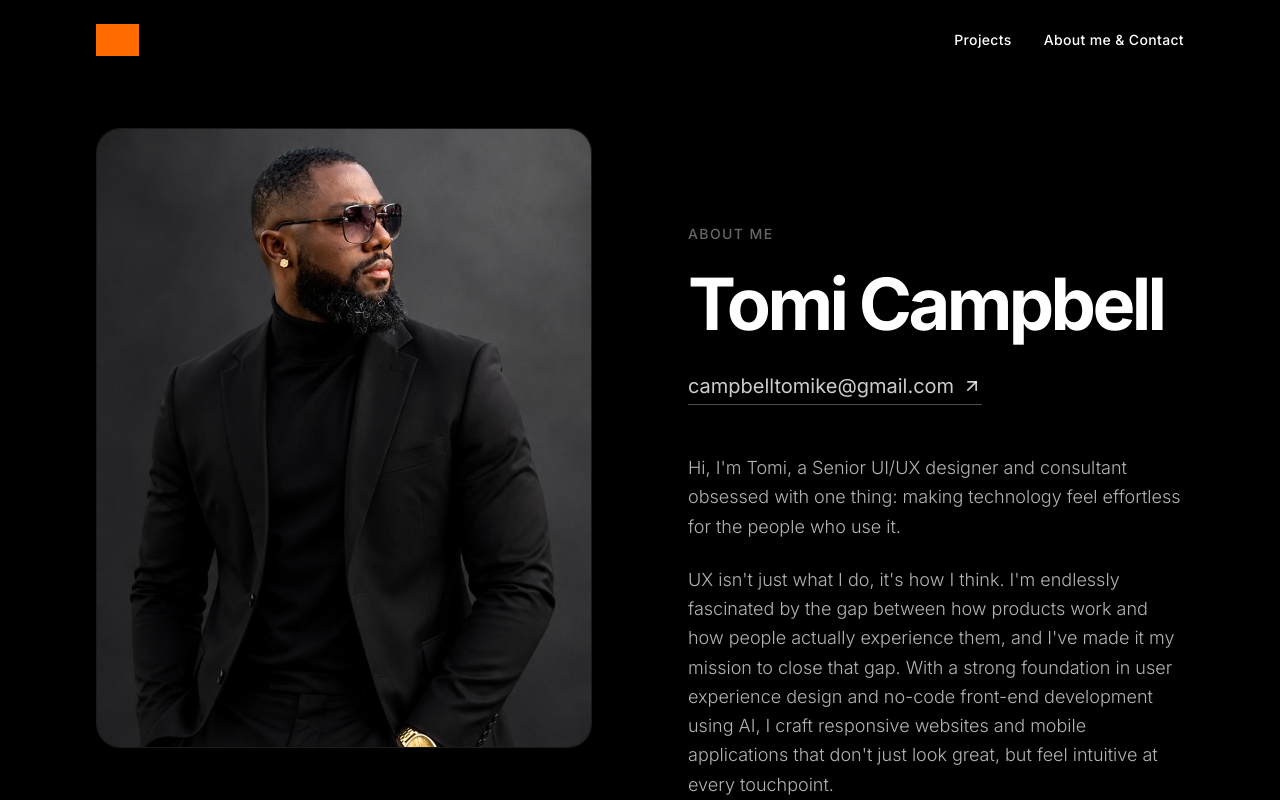
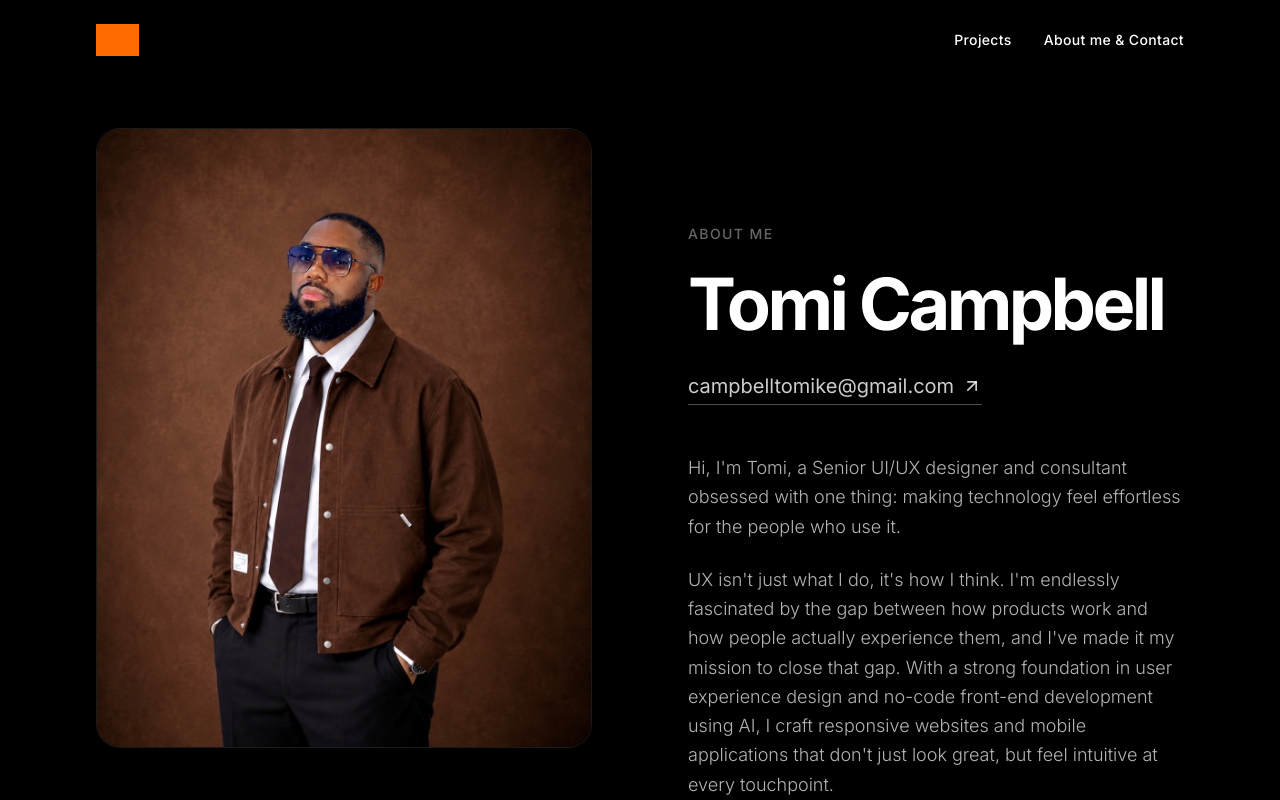
Before and after one commit to Mr-Tomi/tomi-portfolio, a Next.js app: page /contact in a window 1280 px wide. Shown: the top 800 px of the page. Built offline with nearby package versions, Linux system fonts and the light colour scheme; grey boxes are pictures that could not be loaded.

Commit message:
ui: update about me page image to Tomi Tech DP

```diff
--- a/src/app/contact/page.tsx
+++ b/src/app/contact/page.tsx
@@ -45,7 +45,7 @@ export default function ContactPage() {
             <div className="sticky top-32 w-full aspect-[3/4] lg:aspect-[4/5] rounded-3xl overflow-hidden border border-white/10">
               {/* Note: The user should place their uploaded portrait at public/images/profile.jpg */}
               <img
-                src="/images/about-me.jpeg"
+                src="/images/tomi-tech-dp.jpg"
                 alt="Tomi Campbell"
                 className="w-full h-full object-cover"
               />
```
Also changed, not shown: public/images/tomi-tech-dp.jpg (added).
